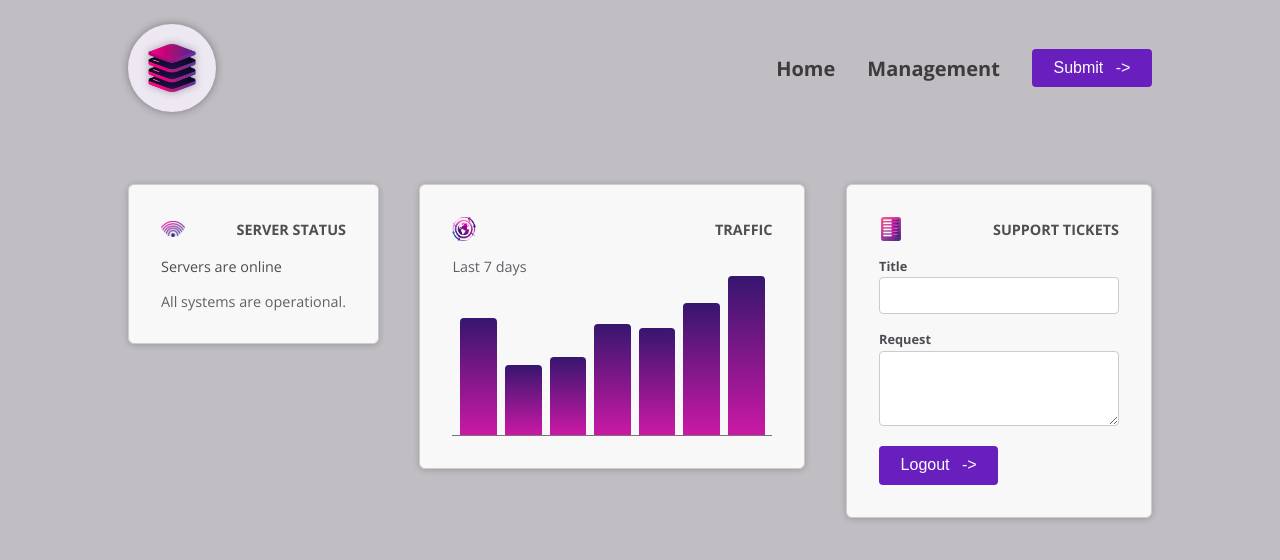
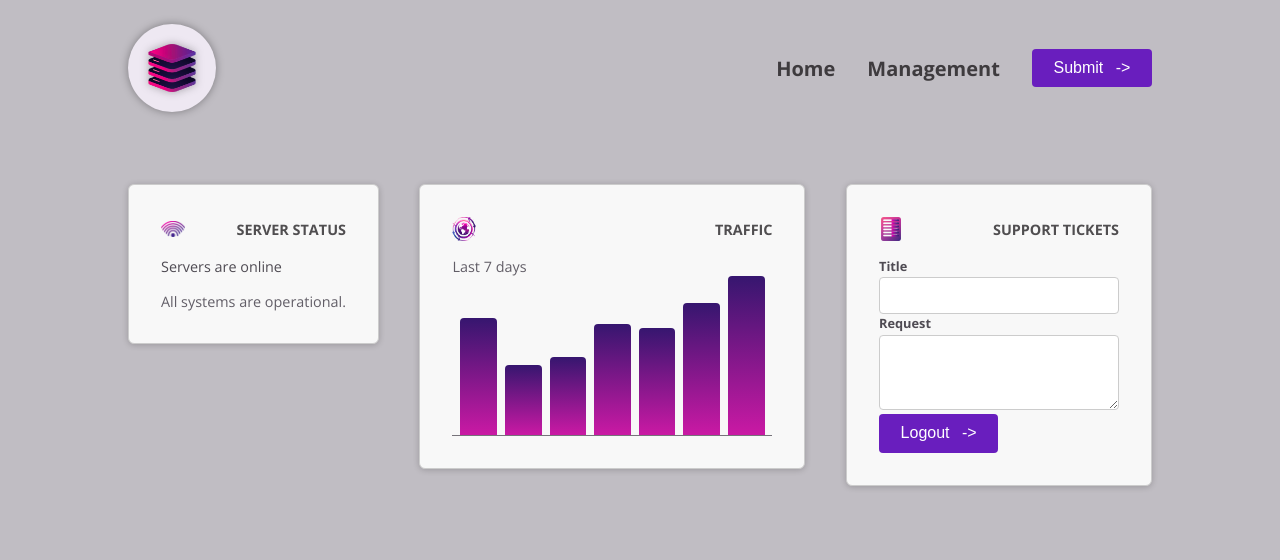
Before and after one commit to samyuktha2002/new-angular-components-and-templates-deep-dive, an Angular app: page / in a window 1280 px wide. Shown: the top 560 px of the page. Built offline with nearby package versions, Linux system fonts and the light colour scheme.

Commit message:
multi elements custom components and content projection

```diff
--- a/src/app/dashboard/tickets/new-ticket/new-ticket.component.html
+++ b/src/app/dashboard/tickets/new-ticket/new-ticket.component.html
@@ -1,12 +1,10 @@
 <form>
-    <p>
-        <label>Title</label>
+    <app-control label="Title">
         <input name="title" id="title" />
-    </p>
-    <p>
-        <label>Request</label>
+    </app-control>
+    <app-control label="Request">
         <textarea name="request" id="request" rows="3"></textarea>
-    </p>
+    </app-control>
     <p>
         <button appButton>Logout
             <span ngProjectAs="icon">-></span>
--- a/src/app/dashboard/tickets/new-ticket/new-ticket.component.ts
+++ b/src/app/dashboard/tickets/new-ticket/new-ticket.component.ts
@@ -1,10 +1,11 @@
 import { Component } from '@angular/core';
 import { ButtonComponent } from "../../../shared/button/button.component";
+import { ControlComponent } from "../../../shared/control/control.component";
 
 @Component({
   selector: 'app-new-ticket',
   standalone: true,
-  imports: [ButtonComponent],
+  imports: [ButtonComponent, ControlComponent],
   templateUrl: './new-ticket.component.html',
   styleUrl: './new-ticket.component.css'
 })
--- /dev/null
+++ b/src/app/shared/control/control.component.html
@@ -0,0 +1,4 @@
+<p>
+    <label>{{ label }}</label>
+    <ng-content select="input, textarea"/>
+</p>
```
Also changed, not shown: src/app/shared/control/control.component.ts (added, +13 -0 lines), src/app/shared/control/control.component.css (added).
